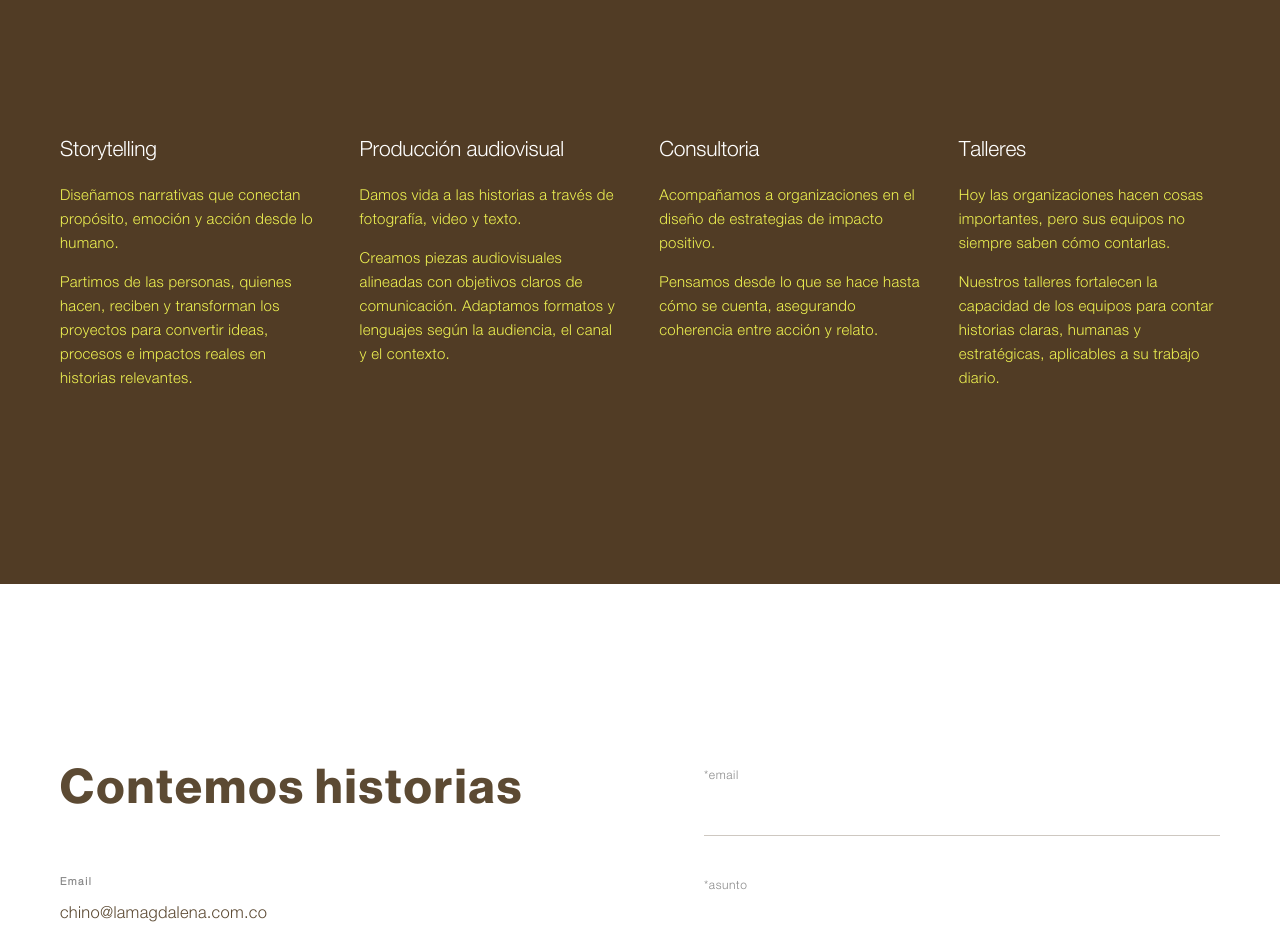
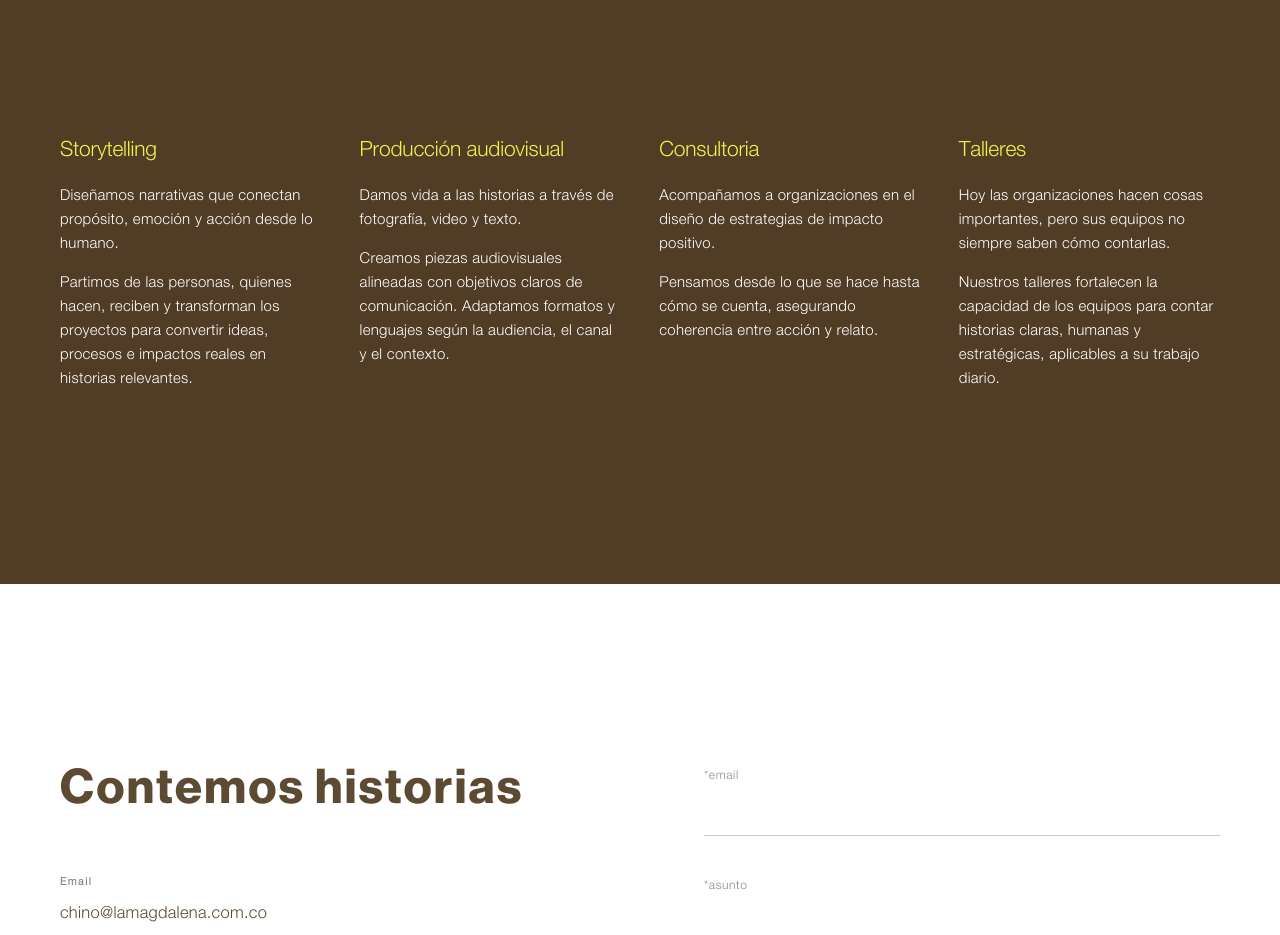
Before and after one commit to donchelo/www.lamagdalena.com, a React (Vite) app: page / in a window 1280 px wide. Shown: the part 2260-3195 px from the top of the page. Built offline with nearby package versions, Linux system fonts and the light colour scheme.

Commit message:
feat: Add initial global styling, typography, layout, and navigation components.

```diff
--- a/src/index.css
+++ b/src/index.css
@@ -1188,7 +1188,7 @@ img {
 .service-content h3 {
   font-size: 1.4rem;
   font-family: var(--font-menu);
-  color: #ffffff;
+  color: #eef151;
   margin-bottom: 1.5rem;
   font-weight: 500;
   letter-spacing: -0.01em;
@@ -1199,13 +1199,13 @@ img {
   font-weight: 400;
   line-height: 1.4;
   margin-bottom: 1.2rem;
-  color: #eef151;
+  color: #ffffff;
 }
 
 .service-content p {
   font-size: 1rem;
   line-height: 1.6;
-  color: #eef151;
+  color: #ffffff;
   margin-bottom: 1rem;
 }
 
```
